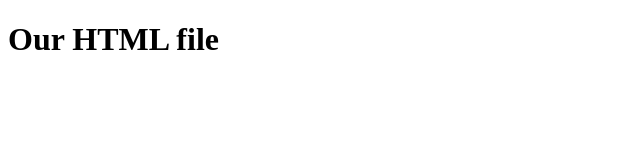
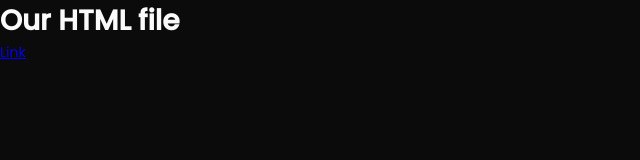
Before and after one commit to lizaklimova/-omics-characters, a plain HTML site: page index.html in a window 1280 px wide. Shown: the whole page, without its empty margins (0-640 px from the left). Drawn offline with Linux system fonts and the light colour scheme.

Commit message:
Deploying to gh-pages from @ lizaklimova/comics-characters@1352e4bf687a6fad466e4c7f1d38d97ae46c6d33 🚀

```diff
--- a/index.html
+++ b/index.html
@@ -1 +1 @@
-<!doctype html><html lang="en"><head><meta charset="UTF-8"/><meta http-equiv="X-UA-Compatible" content="IE=edge"/><meta name="viewport" content="width=device-width,initial-scale=1"/><title>Characters</title><script defer="defer" src="bundle.js"></script></head><body><h1>Our HTML file</h1></body></html>
+<!doctype html><html lang="en"><head><meta charset="UTF-8"/><meta http-equiv="X-UA-Compatible" content="IE=edge"/><meta name="viewport" content="width=device-width,initial-scale=1"/><link rel="preconnect" href="https://fonts.googleapis.com"/><link rel="preconnect" href="https://fonts.gstatic.com" crossorigin/><link href="https://fonts.googleapis.com/css2?family=Poppins:wght@400;500&display=swap" rel="stylesheet"/><title>Characters</title><script defer="defer" src="bundle.js"></script><link href="styles.css" rel="stylesheet"></head><body><h1>Our HTML file</h1><a href="./about.html">Link</a></body></html>
--- /dev/null
+++ b/styles.css
@@ -0,0 +1 @@
+body{font-family:"Poppins",sans-serif;font-weight:400;font-style:normal;font-size:14px;margin:0;background-color:#0c0b0b;color:#fafafa}h1,h2,h3,h4,p{margin:0}
```
Also changed, not shown: about.html (added, +1 -0 lines).
